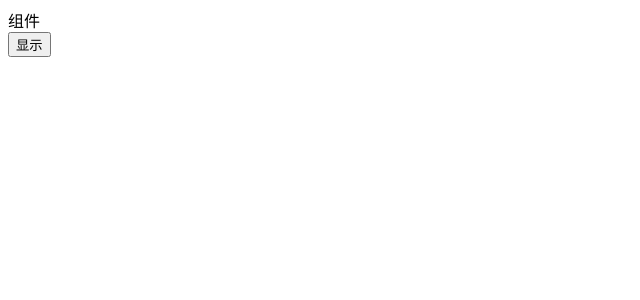
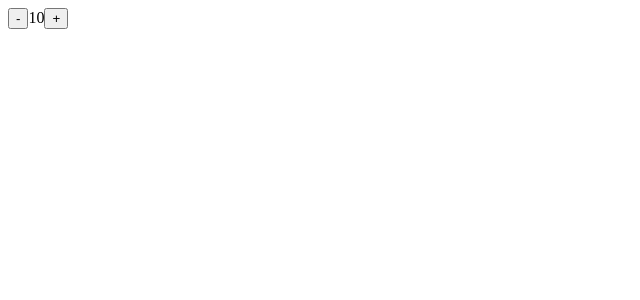
Before and after one commit to WangZY1997/react, a React (Create React App) app: page / in a window 1280 px wide. Shown: the top 300 px of the page, without its empty margins (0-640 px from the left). Built offline with nearby package versions, Linux system fonts and the light colour scheme.

Commit message:
feat:useReducer

```diff
--- a/src/App copy.jsx
+++ b/src/APPTest/App_students.jsx
@@ -1,5 +1,5 @@
 import React from 'react'
-import useAllStudent from './MyHooks/useAllStudent'
+import useAllStudent from '../MyHooks/useAllStudent'
 function Test() {
         const stus = useAllStudent()
         const list = stus && stus.map(v => (<li key={v.id}>{v.name}</li>))
--- /dev/null
+++ b/src/APPTest/useReducer.js
@@ -0,0 +1,12 @@
+import React,{useState} from 'react'
+
+export default function useReducer(reducer,initialState) {
+    const [state, setstate] = useState(initialState)
+    function dispatch(actions){
+        const newState = reducer(state,actions)
+        console.log(`日志从${state} --> ${newState}`);
+        setstate(newState)
+
+    }
+    return [state,dispatch]
+}
--- a/src/App.jsx
+++ b/src/App.jsx
@@ -1,21 +1,53 @@
-import React from 'react'
-import { useState } from 'react'
-import useTimer from './MyHooks/useTimer'
-function Test() {
-        useTimer(() => {
-                console.log("组件副作用操作")
-        }, 1000)
-        return (<div>
-                组件
-        </div>)
+import React, { useState ,useReducer} from 'react'
+// import useReducer from './APPTest/useReducer'
+/**
+ *
+ * @param {*} state  当前数据
+ * @param {*} action 改变数据的对象
+ */
+function reducer(state, action) {
+        switch (action.type) {
+                case "add":
+                        return state + 1
+                case "minus":
+                        if (state === 0) {
+                                return 0
+                        }
+                        return state - 1
+                default:
+                        return state
+        }
 }
-
+// /**
+//  * 自定义Hook抽离数据处理
+//  */
+// function useReducer() {
+//         const [n, setN] = useState(0)
+//         function dispatch(action) {
+//                 const newN = reducer(n, action)
+//                 console.log(`日志从${n}--> ${newN}`)
+//                 setN(newN)
+//         }
+//         return {
+//                 n,
+//                 dispatch
+//         }
+// }
 export default function App() {
-        const [visibale, setvisibale] = useState(true)
+        const [n, dispatch] = useReducer(reducer, 0,()=>{return 10})
         return (
                 <div>
-                        {visibale ? <Test /> : null}
-                        <button onClick={()=>{setvisibale(!visibale)}}>显示</button>
+                        <button onClick={() => {
+                                dispatch({
+                                        type: "minus",
+                                })
+                        }}>-</button>
+                        <span>{n}</span>
+                        <button onClick={() => {
+                                dispatch({
+                                        type: "add",
+                                })
+                        }}>+</button>
                 </div>
         )
 }
--- a/src/MyHooks/usePageStudent.js
+++ b/src/MyHooks/usePageStudent.js
@@ -8,7 +8,6 @@ export default function usePageStudent( page = 1, limit = 10) {
     useEffect(() => {
         (async function () {
             const resp = await getStudent(page, limit)
-            console.log(resp);
             setResp(resp)
         }())
         return () => { } //清理函数
--- a/src/services/student.js
+++ b/src/services/student.js
@@ -1,4 +1,4 @@
-const appkey = "wangzhiyang_1580992608025"
+const appkey = "demo13_1545210570249"
 // wangzhiyang_1580992608025
 // demo13_1545210570249
 /**
```
Also changed, not shown: src/APPTest/App_pages.jsx (added, +26 -0 lines), src/APPTest/App_timer.jsx (added, +21 -0 lines), src/App copy 2.jsx (deleted, +0 -23 lines).
